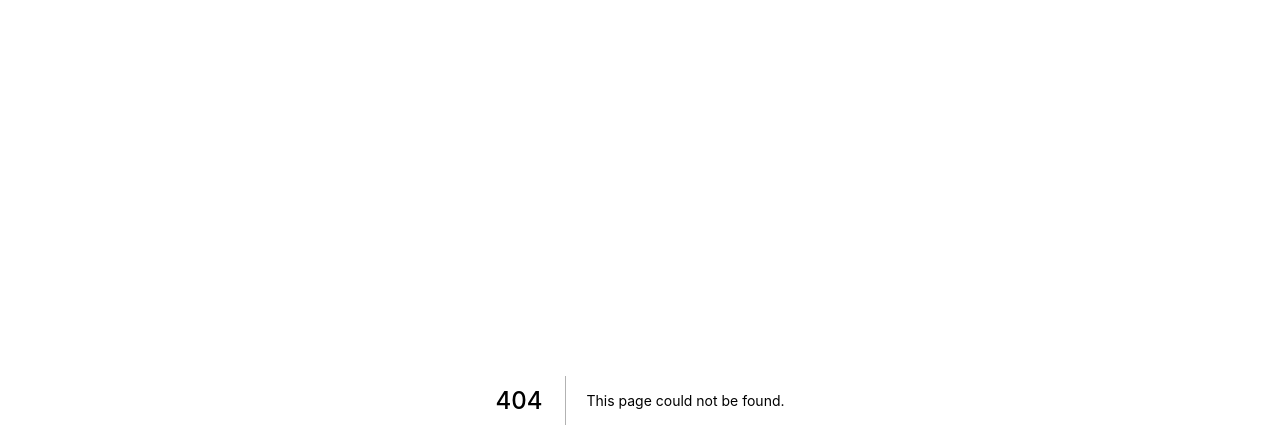
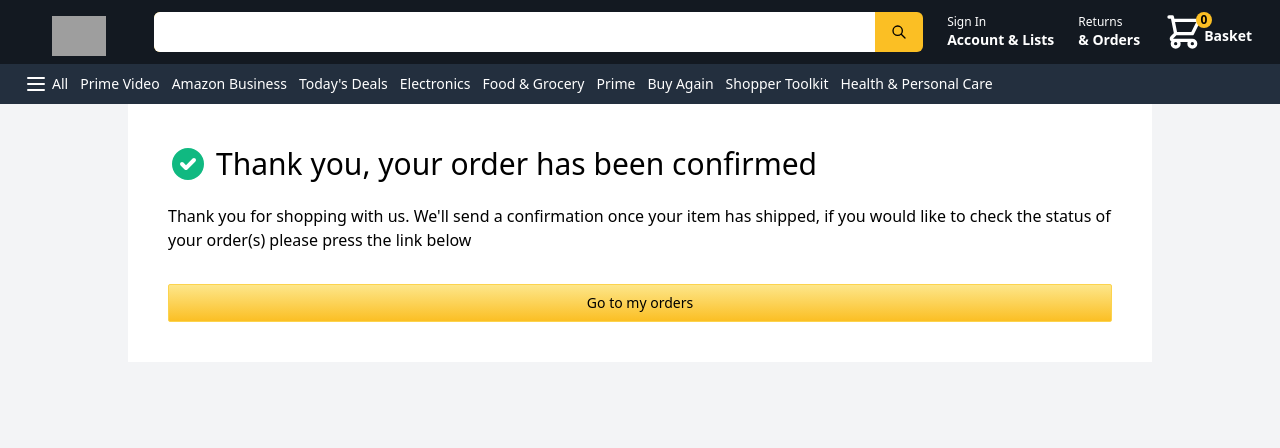
Before and after one commit to AdharshJolly/Amazon-Clone, a Next.js app: page /success in a window 1280 px wide. Before the commit this address had no page. Shown: the top 448 px of the page. Built offline with nearby package versions, Linux system fonts and the light colour scheme; no server answers; grey boxes are pictures that could not be loaded.

Commit message:
created a success page

```diff
--- /dev/null
+++ b/src/pages/success.js
@@ -0,0 +1,28 @@
+import Header from "../components/Header"
+import { CheckCircleIcon } from "@heroicons/react/solid"
+import Link from "next/link"
+
+function Success() {
+    return (
+        <div className="bg-gray-100 h-screen">
+            <Header />
+
+            <main className="max-w-screen-lg mx-auto">
+                <div className="flex flex-col p-10 bg-white">
+                    <div className="flex items-center space-x-2 mb-5">
+                        <CheckCircleIcon className="text-green-500 h-10" />
+                        <h1 className="text-3xl">Thank you, your order has been confirmed</h1>
+                    </div>
+                    <p>
+                        Thank you for shopping with us. We'll send a confirmation once your item has shipped, if you would like to check the status of your order(s) please press the link below
+                    </p>
+                    <Link href={'/orders/'}>
+                        <button className="button mt-8">Go to my orders</button>
+                    </Link>
+                </div>
+            </main>
+        </div>
+    )
+}
+
+export default Success
```
